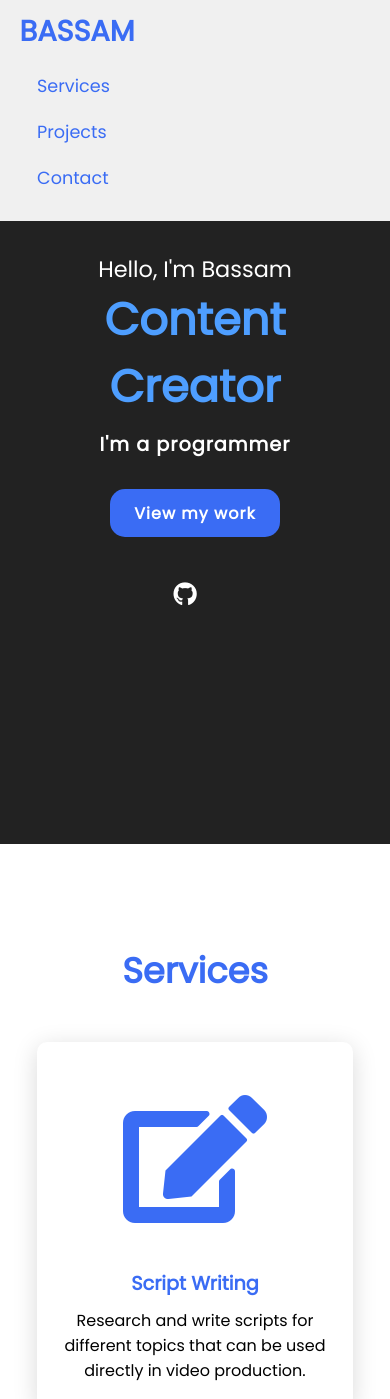
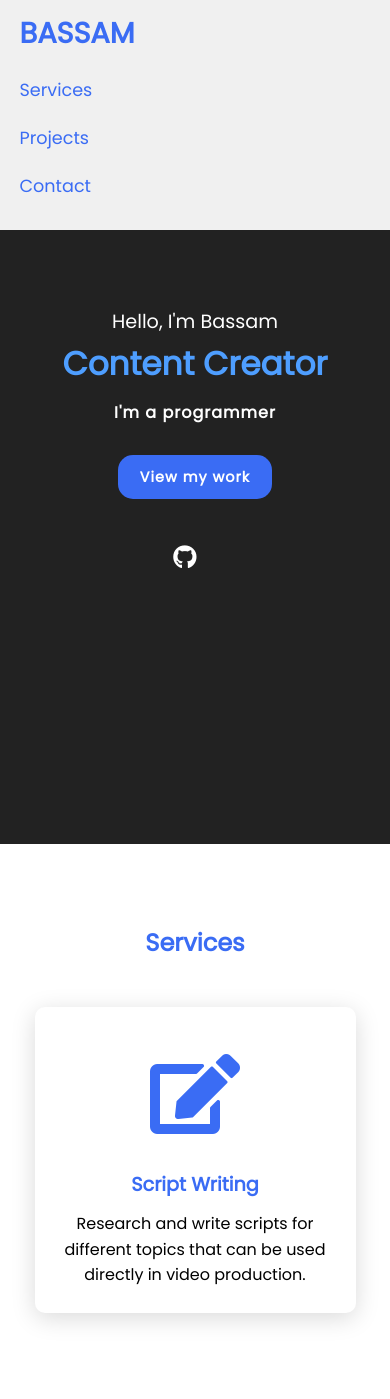
Before and after one commit to Bassam1721/project-1, a plain HTML site: page index.html in a window 390 px wide. Shown: the top 1399 px of the page. Drawn offline with Linux system fonts and the light colour scheme.

Commit message:
Update style.css

```diff
--- a/style.css
+++ b/style.css
@@ -6,6 +6,11 @@
   padding: 0;
   box-sizing: border-box;
   scroll-behavior: smooth;
+}
+
+body {
+  line-height: 1.6;
+  background-color: #fff;
 }
 
 header {
@@ -119,8 +124,8 @@ section {
 .content {
   display: flex;
   justify-content: center;
-  flex-direction: row;
   flex-wrap: wrap;
+  gap: 20px;
 }
 
 .card {
@@ -131,10 +136,11 @@ section {
   padding: 25px;
   margin: 15px;
   transition: 0.7s ease;
+  text-align: center;
 }
 
 .card:hover {
-  transform: scale(1.1);
+  transform: scale(1.05);
 }
 
 .icon {
@@ -181,11 +187,11 @@ section {
   }
 
   .main h2 span {
-    font-size: 2.8em;
+    font-size: 2.5em;
   }
 
   .main h3 {
-    font-size: 1.8em;
+    font-size: 1.6em;
   }
 
   .card {
@@ -207,10 +213,23 @@ section {
 @media (max-width: 768px) {
   header {
     padding: 10px 5%;
+    flex-direction: column;
+    align-items: flex-start;
+  }
+
+  .navigation {
+    flex-direction: column;
+    align-items: flex-start;
+    width: 100%;
+    padding: 10px 0;
+  }
+
+  .navigation a {
+    padding: 10px 0;
   }
 
   section {
-    padding: 100px 5%;
+    padding: 80px 5%;
   }
 
   .main {
@@ -220,46 +239,48 @@ section {
   }
 
   .main h2 span {
-    font-size: 2.5em;
+    font-size: 2em;
   }
 
   .main h3 {
-    font-size: 1.5em;
-  }
-
-  .navigation {
-    flex-direction: column;
-    align-items: flex-start;
-    width: 100%;
-    padding: 10px 5%;
-  }
-
-  .navigation a {
-    padding: 10px 0;
+    font-size: 1.3em;
   }
 
   .card {
-    width: 90%;
+    width: 100%;
+    max-width: 100%;
   }
 }
 
 
 @media (max-width: 480px) {
+  .main h2 {
+    font-size: 1.2em;
+  }
+
   .main h2 span {
-    font-size: 2em;
+    font-size: 1.7em;
   }
 
   .main h3 {
-    font-size: 1.2em;
+    font-size: 1em;
   }
 
   .main-btn {
+    font-size: 0.9em;
     padding: 0.7em 1.5em;
-    font-size: 1em;
   }
 
   .social-icons a {
     font-size: 1.5em;
     padding-right: 20px;
   }
+
+  .icon {
+    font-size: 5em;
+  }
+
+  .title {
+    font-size: 1.5em;
+  }
 }
```
